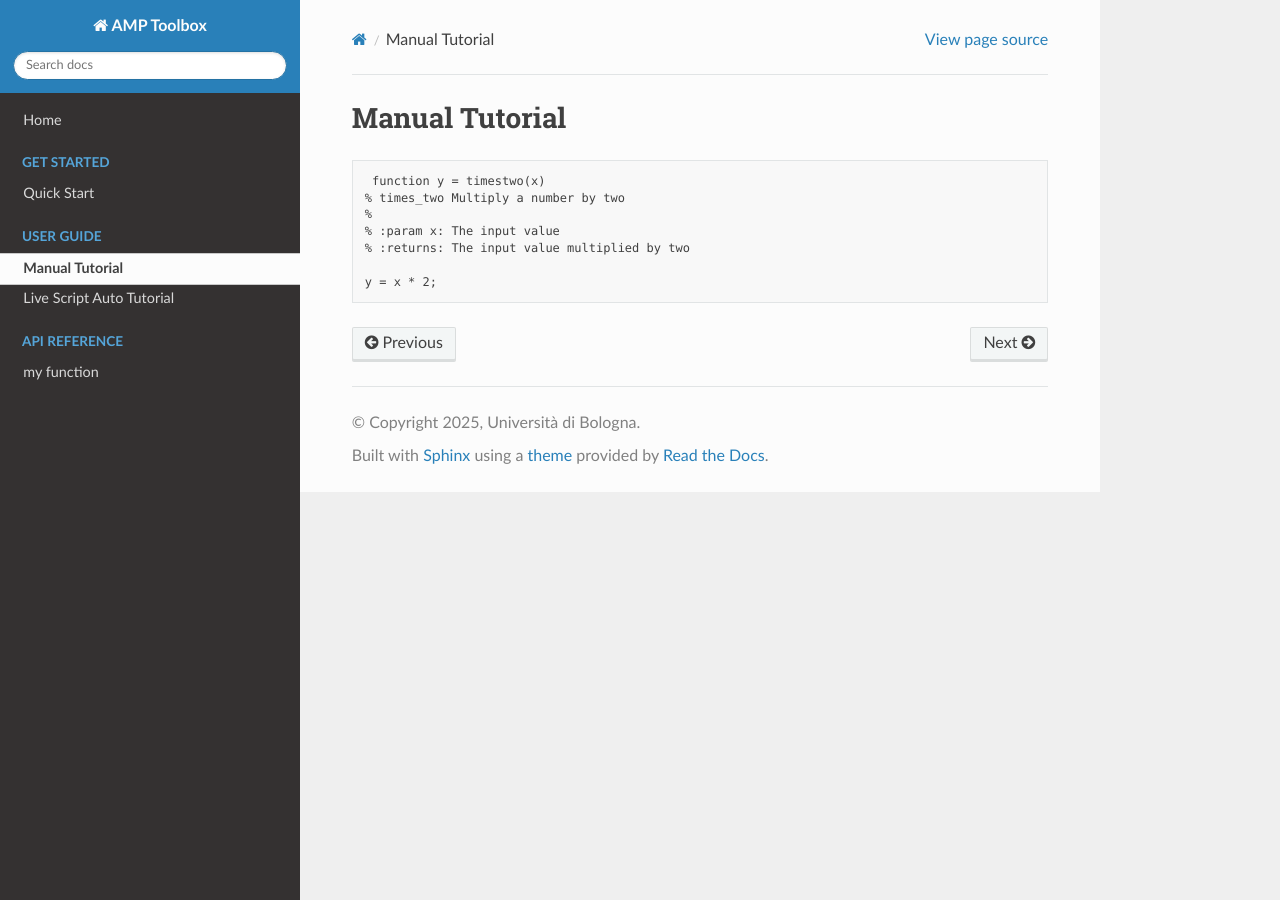
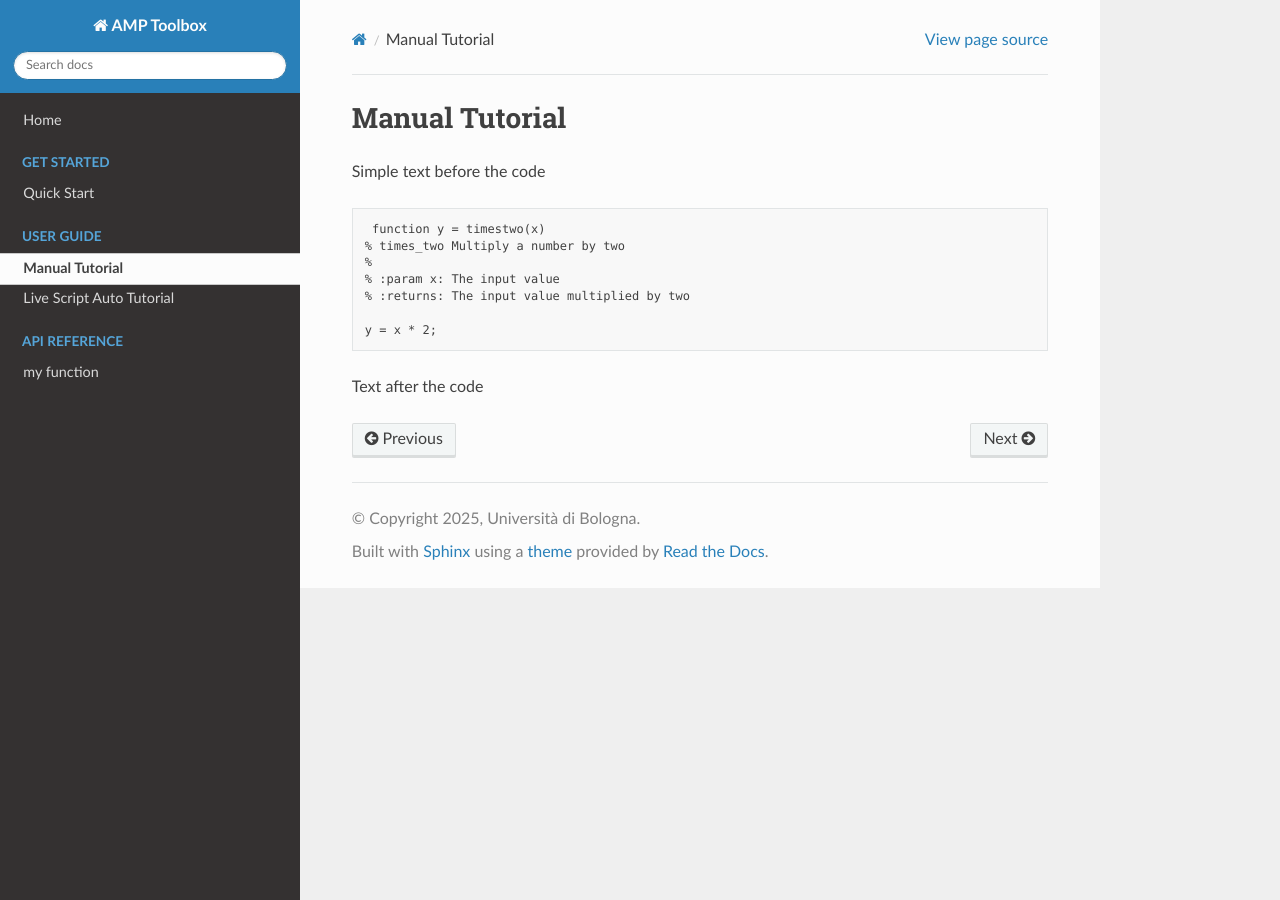
Before and after one commit to AndreaFrasson/ToolBox, a Sphinx documentation site: the page built from docs/source/user_guide/man_tutorial.rst, in a window 1280 px wide. Built offline with Sphinx 7.4.7 and the Read the Docs theme 3.1.0, drawn with Linux system fonts in a browser that asks for light colours.

Commit message:
Update man_tutorial.rst

```diff
--- a/docs/source/user_guide/man_tutorial.rst
+++ b/docs/source/user_guide/man_tutorial.rst
@@ -1,6 +1,7 @@
 Manual Tutorial
 ===============
 
+Simple text before the code
 
 .. code-block:: mat
 
@@ -11,3 +12,6 @@ Manual Tutorial
   % :returns: The input value multiplied by two
 
   y = x * 2;
+
+
+Text after the code
```
